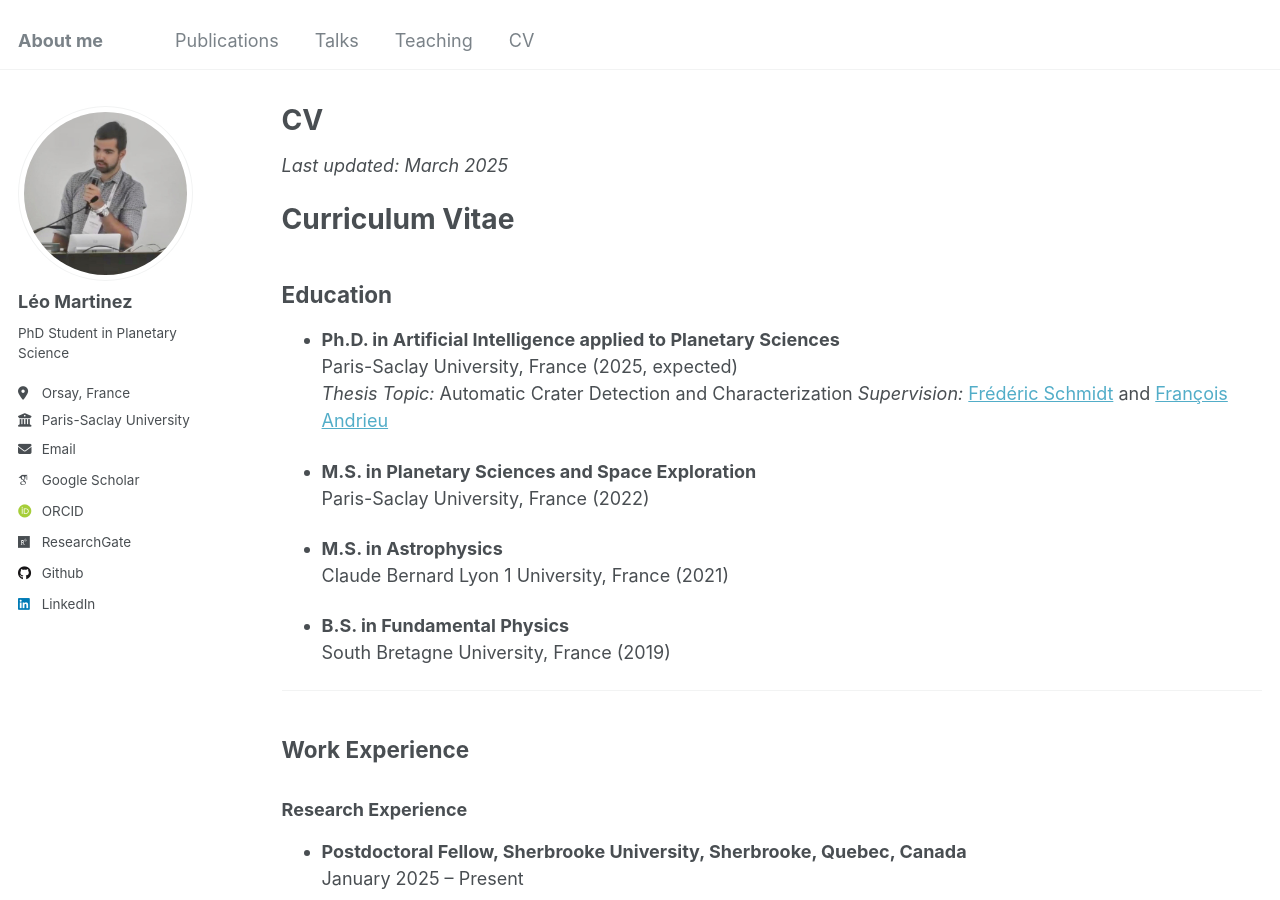
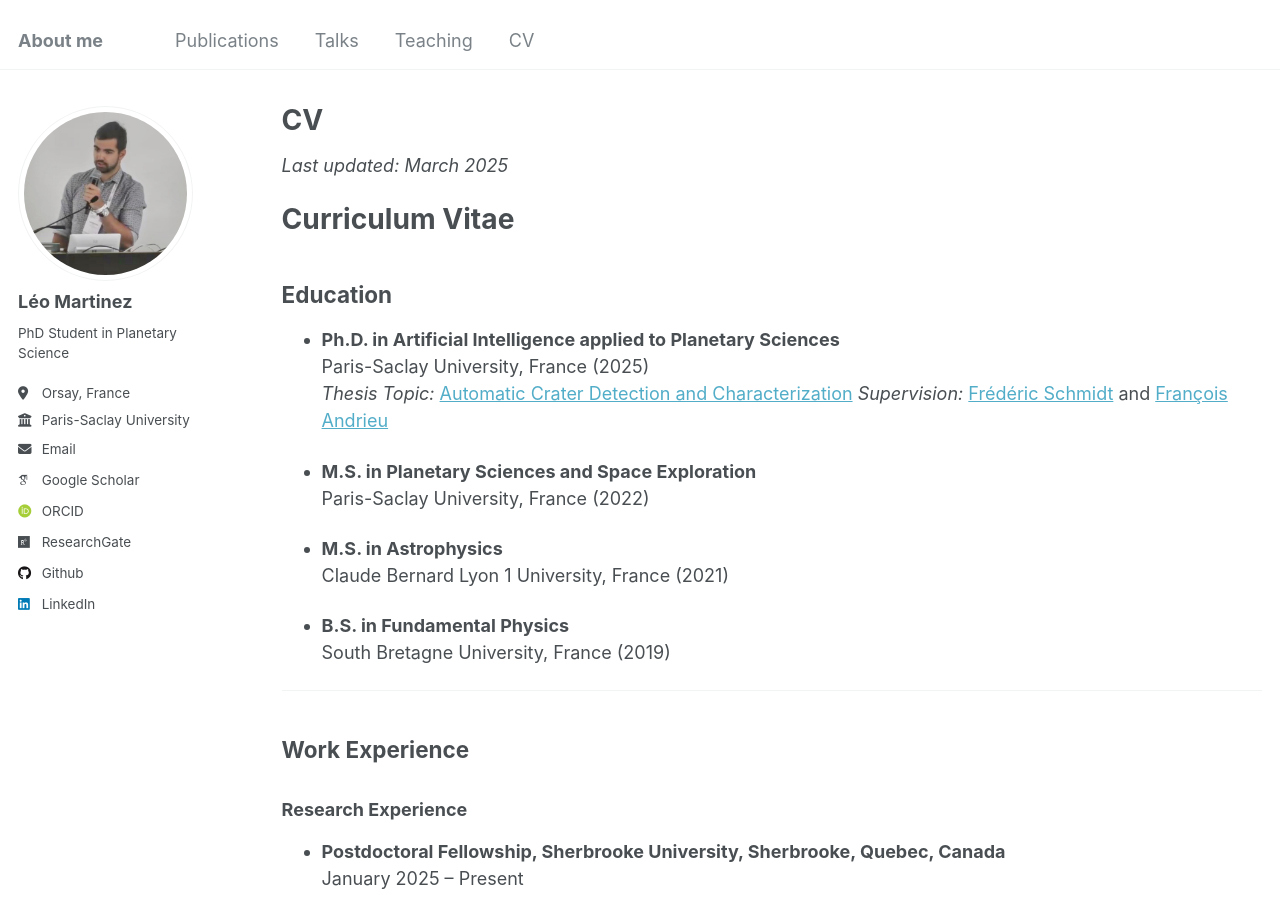
Before and after one commit to leomrtinez/leomrtinez.github.io, a Jekyll site: the page built from _pages/cv.md, in a window 1280 px wide and 900 px high. Built offline with Jekyll 4.4.1, drawn with Linux system fonts in a browser that asks for light colours; some web fonts are replaced.

Commit message:
Revise CV details for education and research experience
Updated CV with expected graduation year and thesis link. Corrected title of postdoctoral position.

```diff
--- a/_pages/cv.md
+++ b/_pages/cv.md
@@ -15,8 +15,8 @@
 
 ## Education
 - **Ph.D. in Artificial Intelligence applied to Planetary Sciences**
-  Paris-Saclay University, France (2025, expected)
-  *Thesis Topic:* Automatic Crater Detection and Characterization
+  Paris-Saclay University, France (2025)
+  *Thesis Topic:* [Automatic Crater Detection and Characterization](https://hal.science/tel-05405266v1)
   *Supervision:* [Frédéric Schmidt](https://fredericschmidt.github.io) and [François Andrieu](https://www.insu.cnrs.fr/fr/personne/francois-andrieu)
 
 - **M.S. in Planetary Sciences and Space Exploration**
@@ -36,7 +36,7 @@
 ### Research Experience
 
 
-- **Postdoctoral Fellow, Sherbrooke University, Sherbrooke, Quebec, Canada**
+- **Postdoctoral Fellowship, Sherbrooke University, Sherbrooke, Quebec, Canada**
   January 2025 – Present
 
 
```
